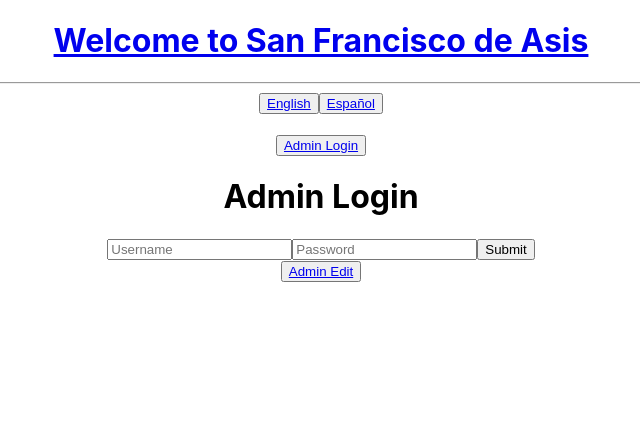
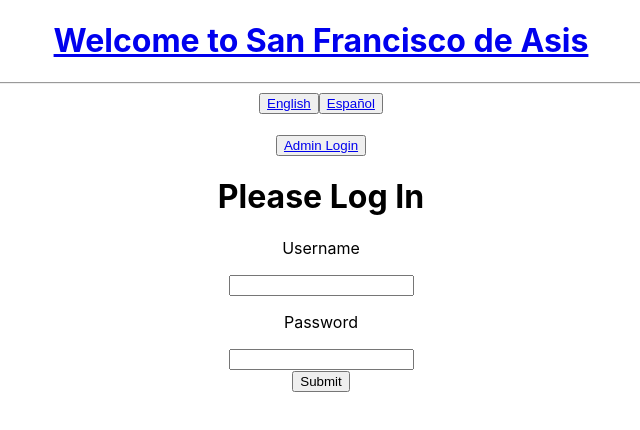
Before and after one commit to popkorn96/sfa_website, a React (Create React App) app in the folder sfa_online/: page /admin-login in a window 1280 px wide. Shown: the top 430 px of the page, without its empty margins (319-959 px from the left). Built offline with nearby package versions, Linux system fonts and the light colour scheme.

Commit message:
configured admin login div

```diff
--- a/sfa_online/src/admin-components/AdminLogin.js
+++ b/sfa_online/src/admin-components/AdminLogin.js
@@ -2,12 +2,21 @@
 
 export default function AdminLogin() {
     return (
-        <div>
-            <h1>Admin Login</h1>
-            <input placeholder="Username"></input>
-            <input placeholder="Password"></input>
-            <button>Submit</button><br/>
-            <button><a href="/admin-edit">Admin Edit</a></button>
-        </div>
+        <div className="login-wrapper">
+        <h1>Please Log In</h1>
+        <form>
+          <label>
+            <p>Username</p>
+            <input type="text" />
+          </label>
+          <label>
+            <p>Password</p>
+            <input type="password" />
+          </label>
+          <div>
+            <button type="submit">Submit</button>
+          </div>
+        </form>
+      </div>
     )
 }
```
